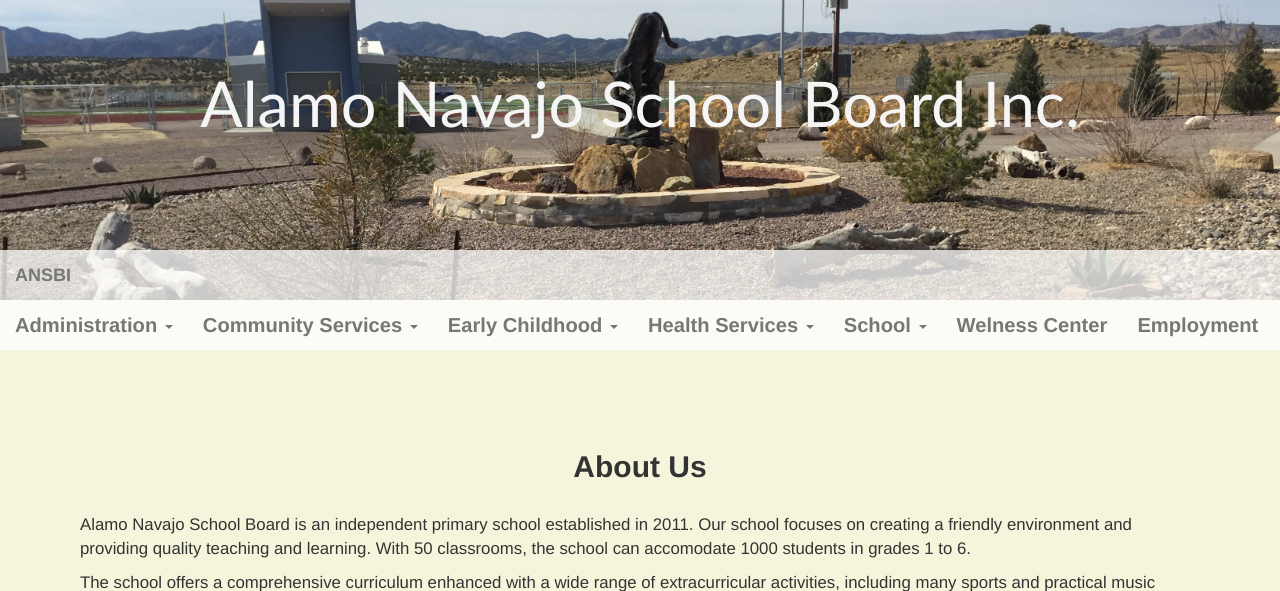
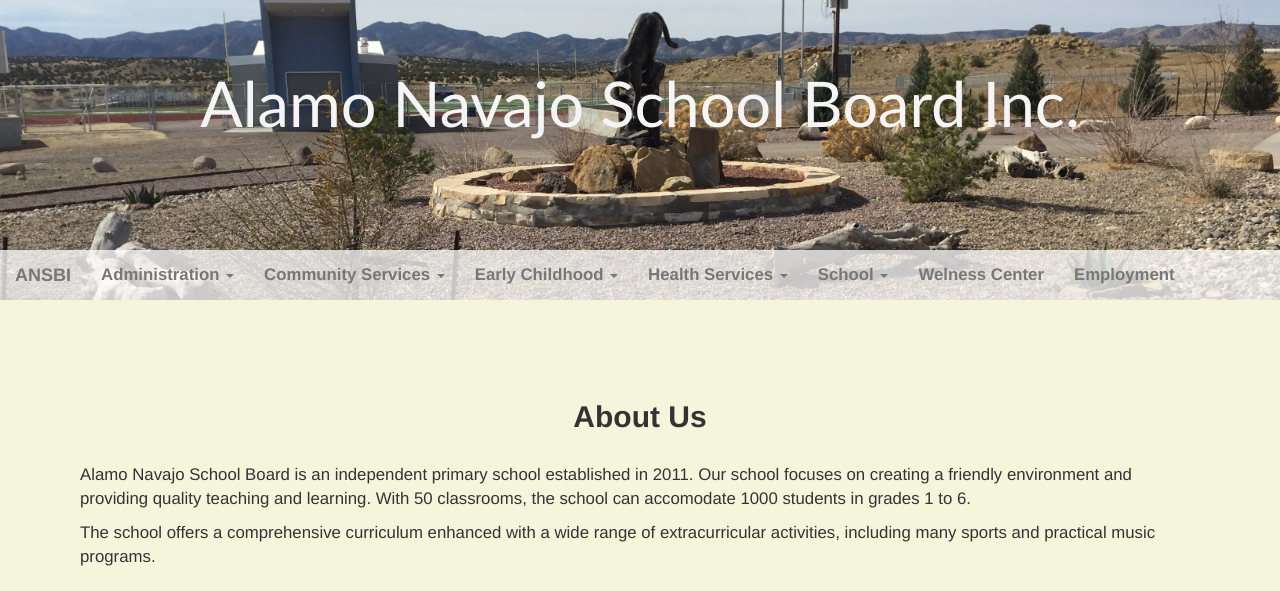
Before and after one commit to JetMas/ANSBI, a Django app: page /aboutus/ in a window 1280 px wide. Shown: the top 591 px of the page. Run offline with Django 3.2, Linux system fonts and the light colour scheme; some libraries are stand-ins or nearby versions.

Commit message:
made the font size of the nav bar elemets from 1.2em to 1.0em

```diff
--- a/Base/templates/Base/Base.html
+++ b/Base/templates/Base/Base.html
@@ -23,7 +23,7 @@
 		<h1>Alamo Navajo School Board Inc.</h1>
 	</div>
 
-    <div class="navbar navbar-default" role="navigation" style="font-size: 1.2em">
+    <div class="navbar navbar-default" role="navigation" style="font-size: 1.0em">
         <div class="container-fuild">
                 <div class="navbar-header">
                 <a class="navbar-brand" href="/">ANSBI</a>
```
